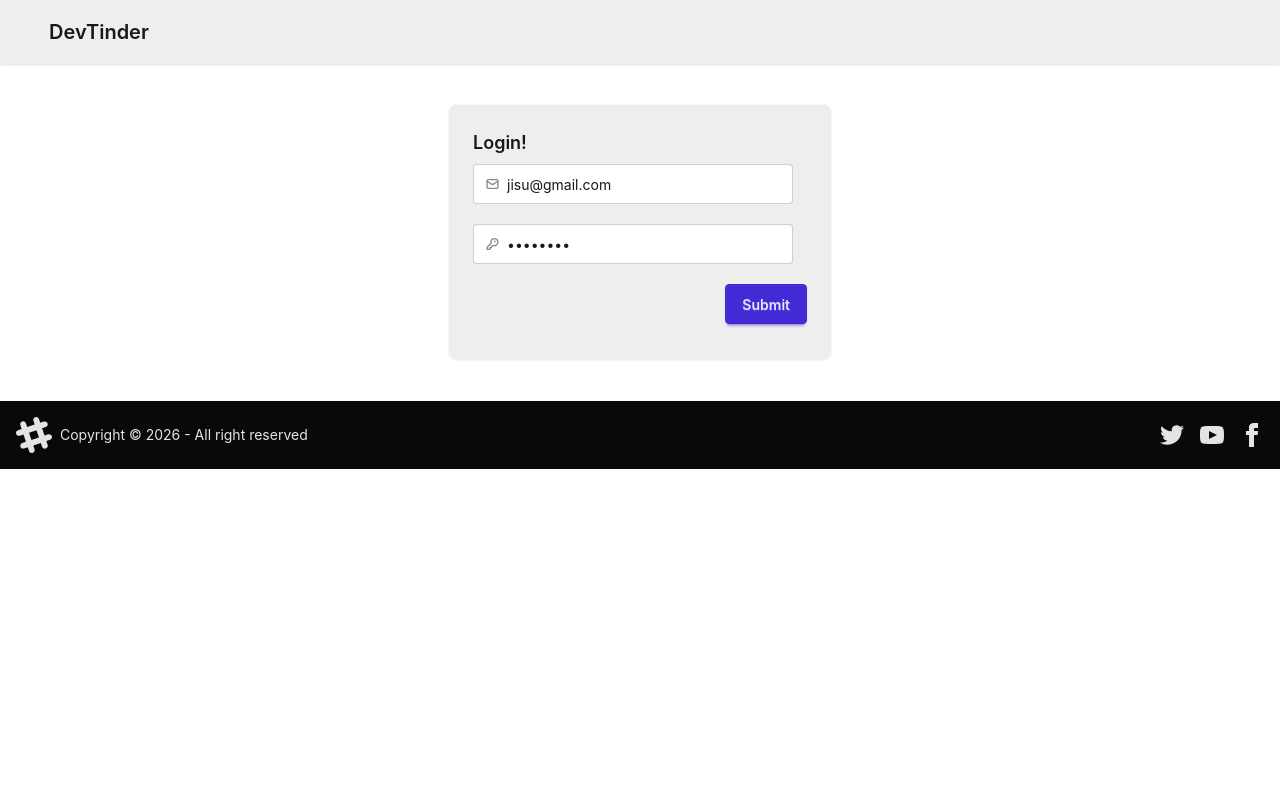
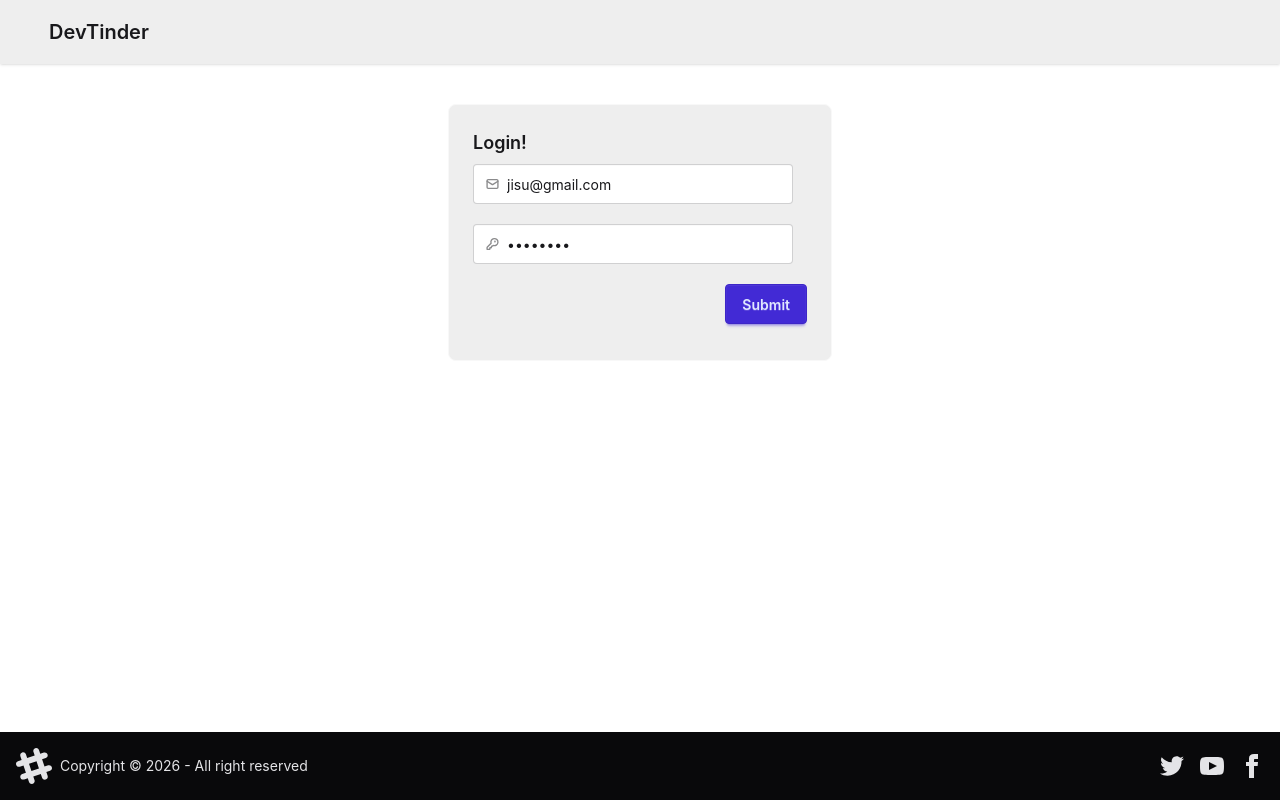
Before and after one commit to Jisukumarmishra/DevTinder-Web, a React (Vite) app: page /login in a window 1280 px wide. Built offline with nearby package versions, Linux system fonts and the light colour scheme; no server answers.

Commit message:
fixed footer to buttom

```diff
--- a/src/components/Footer.jsx
+++ b/src/components/Footer.jsx
@@ -1,6 +1,6 @@
 const Footer = () => {
   return (
-    <footer className="footer sm:footer-horizontal bg-neutral text-neutral-content items-center p-4">
+    <footer className="footer sm:footer-horizontal bg-neutral text-neutral-content items-center p-4 fixed bottom-0">
       <aside className="grid-flow-col items-center">
         <svg
           width="36"
```
